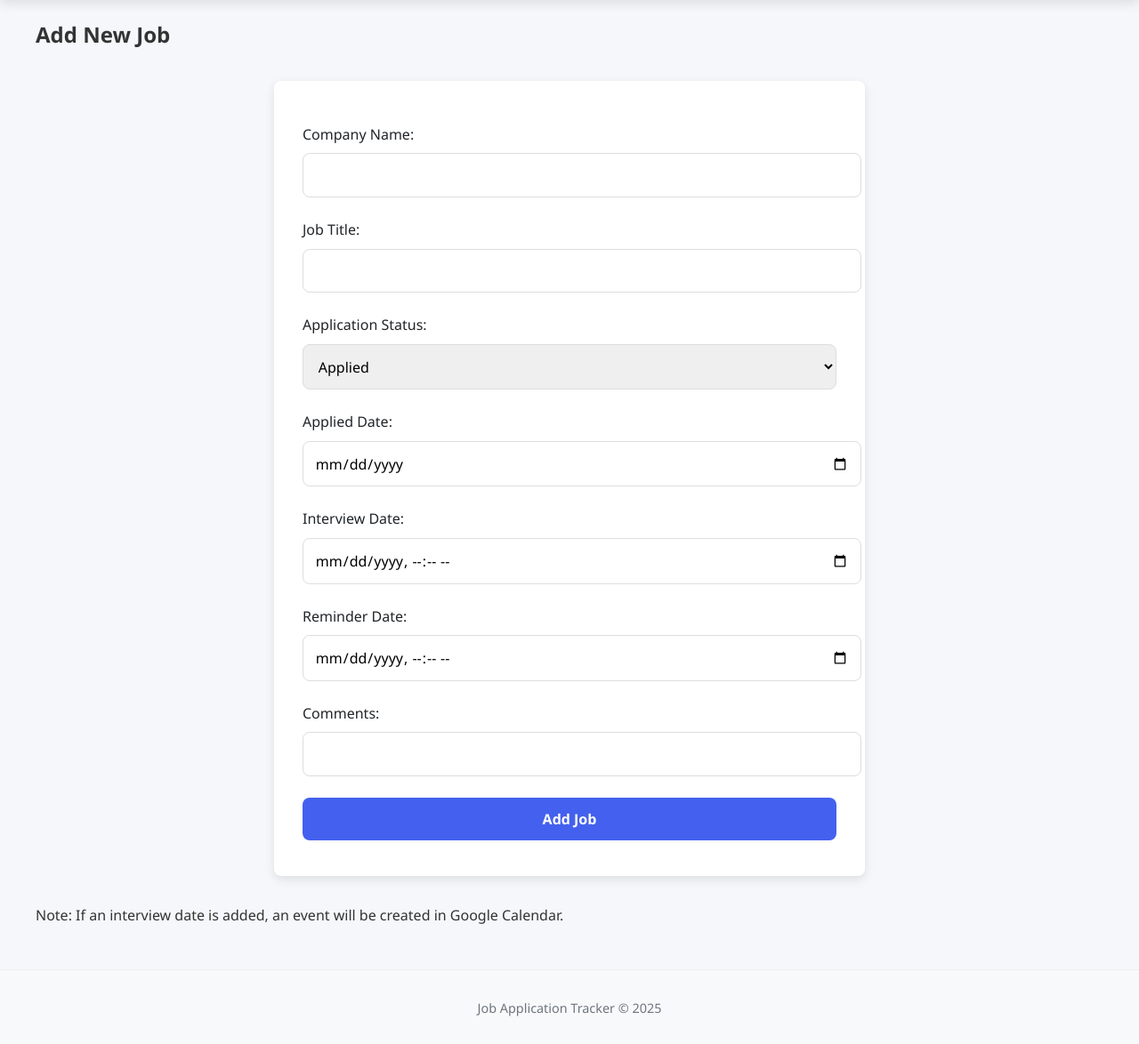
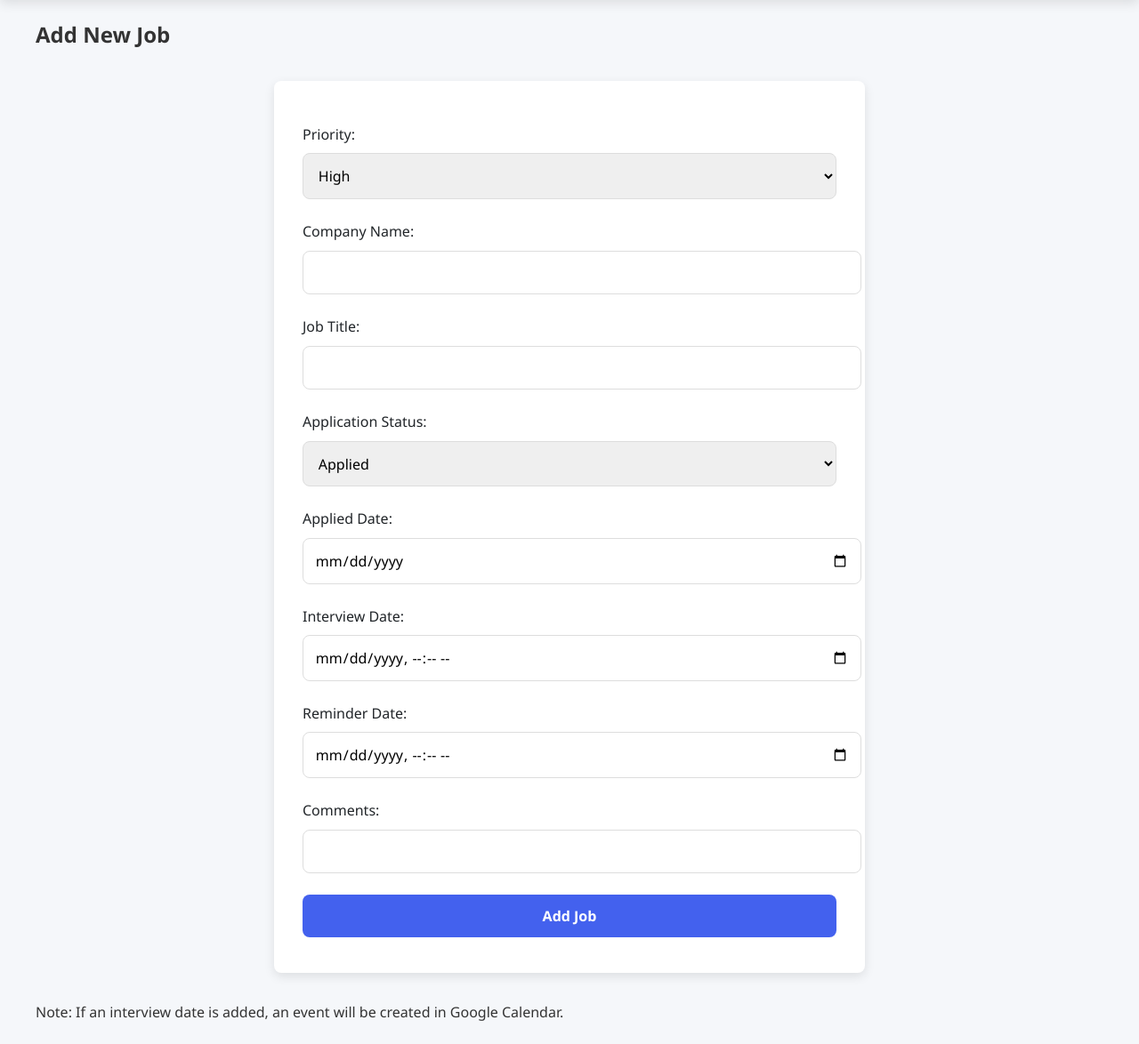
Before and after one commit to Navya-Sri-A/ease-job-track, a Flask app: page /add in a window 1280 px wide. Shown: the part 84-1258 px from the top of the page at 89% size. Before the commit the page ends 1227 px from the top, so only its background shows below. Run offline with Flask 3, Linux system fonts and the light colour scheme.

Commit message:
Added new column priority to fetch the status

```diff
--- a/code/templates/add_job.html
+++ b/code/templates/add_job.html
@@ -1,6 +1,13 @@
 {% extends "base.html" %} {% block content %}
 <h2>Add New Job</h2>
 <form method="POST">
+
+  <label>Priority:</label>
+  <select name="priority">
+      <option value="3">High</option>
+      <option value="2">Medium</option>
+      <option value="1">Low</option>
+  </select>
   <label>Company Name:</label>
   <input type="text" name="company_name" required />
   <label>Job Title:</label>
```
